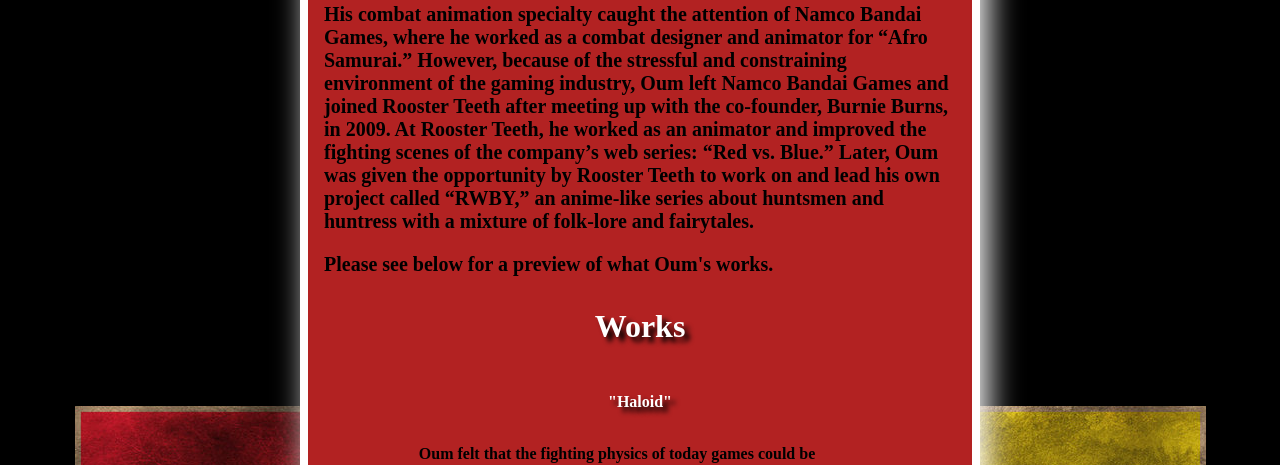
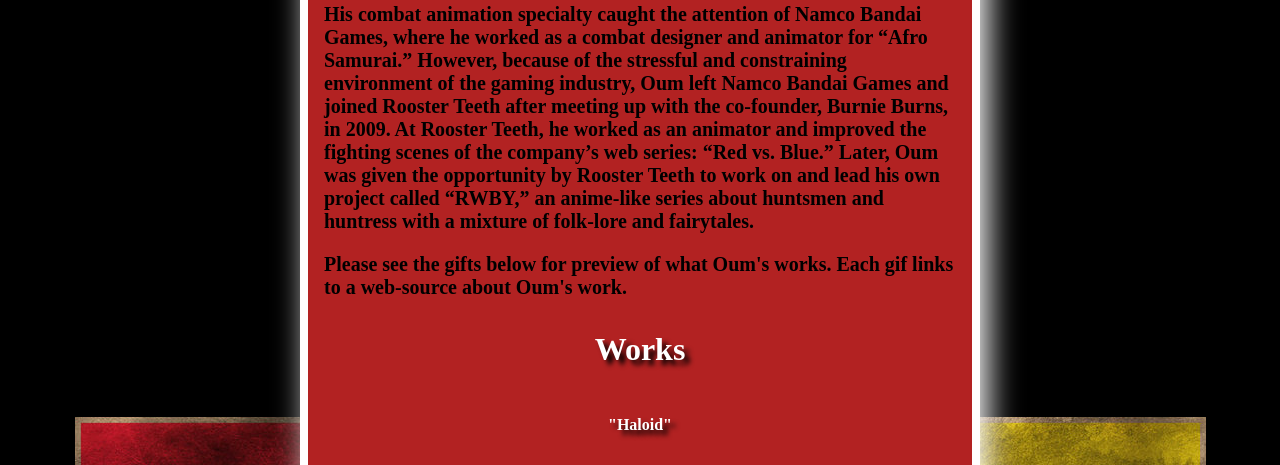
Before and after one commit to ctsavong562/ctsavong562.github.io, a plain HTML site: page tribute/index.html in a window 1280 px wide. Shown: the part 1765-2230 px from the top of the page. Drawn offline with Linux system fonts and the light colour scheme; a web font is replaced by a local one.

Commit message:
Add files via upload

```diff
--- a/tribute/index.html
+++ b/tribute/index.html
@@ -40,7 +40,7 @@
 				<p>His combat animation specialty caught the attention of Namco Bandai Games, where he worked as a combat designer and animator for “Afro Samurai.” However, because of the stressful and constraining environment of the gaming industry, Oum left Namco Bandai Games and joined Rooster Teeth after meeting up with the co-founder, Burnie Burns, in 2009. At Rooster Teeth, he worked as an animator and improved the fighting scenes of the company’s web series: “Red vs. Blue.” Later, Oum was given the opportunity by Rooster Teeth to work on and lead his own project called “RWBY,” an anime-like series about huntsmen and huntress with a mixture of folk-lore and fairytales.
 				</p>
 
-				<p>Please see below for a preview of what Oum's works.</p>
+				<p>Please see the gifts below for preview of what Oum's works. Each gif links to a web-source about Oum's work.</p>
 
 			<h3>Works</h3>
 			<h5>"Haloid"</h5>
```
